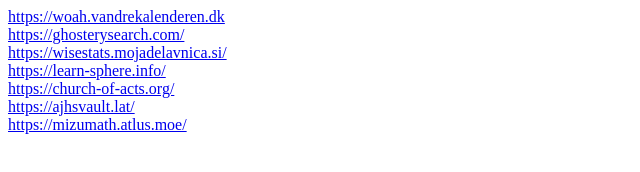
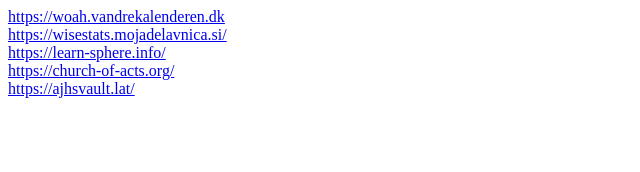
Before and after one commit to wesley44927/story, a plain HTML site: page index.html in a window 1280 px wide. Shown: the whole page, without its empty margins (0-640 px from the left). Drawn offline with Linux system fonts and the light colour scheme.

Commit message:
Clean up links in index.html
Removed duplicate links and adjusted formatting.

```diff
--- a/index.html
+++ b/index.html
@@ -1,6 +1,4 @@
 <a href="https://woah.vandrekalenderen.dk" target="_blank">https://woah.vandrekalenderen.dk</a><br>
-
-<a href="https://ghosterysearch.com/" target="_blank">https://ghosterysearch.com/</a><br>
 
 <a href="https://wisestats.mojadelavnica.si/" target="_blank">https://wisestats.mojadelavnica.si/</a><br>
 
@@ -9,5 +7,3 @@
 <a href="https://church-of-acts.org/" target="_blank">https://church-of-acts.org/</a><br>
 
 <a href="https://ajhsvault.lat/" target="_blank">https://ajhsvault.lat/</a><br>
-
-<a href="https://mizumath.atlus.moe/" target="_blank">https://mizumath.atlus.moe/</a>
```
